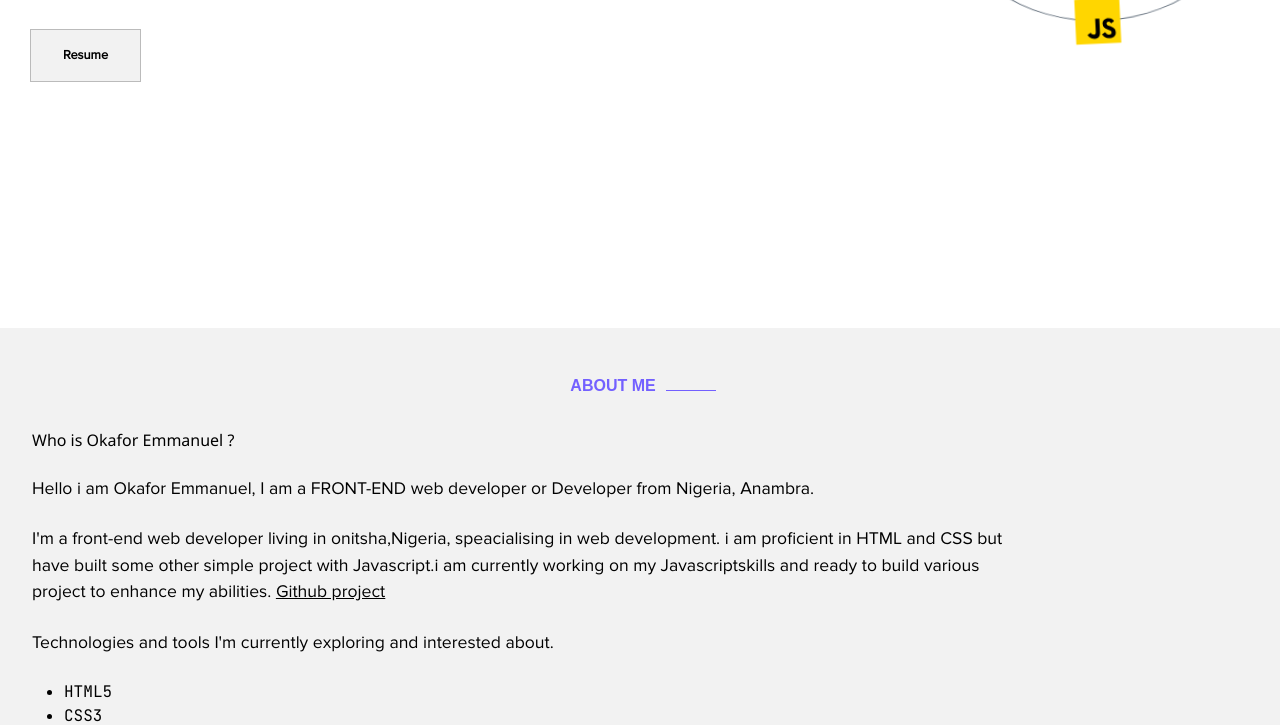
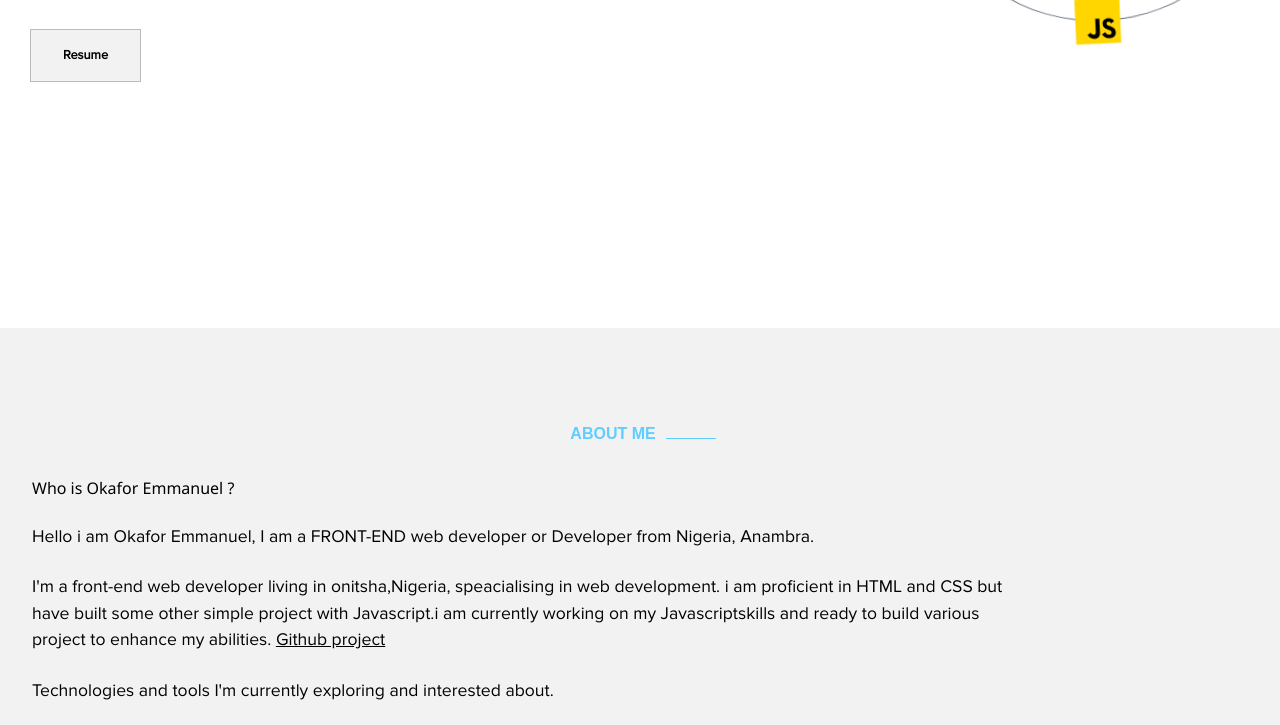
Before and after one commit to emmanuelejike/ejike-main-portfolio, a website: page index.html in a window 1280 px wide. Shown: the part 504-1229 px from the top of the page. Drawn offline with Linux system fonts and the light colour scheme; grey boxes are pictures that could not be loaded.

Commit message:
still on corrections

```diff
--- a/css/style.css
+++ b/css/style.css
@@ -1,14 +1,14 @@
 :root {
   /* Light Mode */
-  --primary-color: #7360ff;
-  --secondary-color: #9a9bef;
-  --text-primary-color: #333333;
+  --primary-color: #60cdff;
+  --secondary-color: #60cdff;
+  --text-primary-color: #8a8787;
   --text-secondary-color: #64707d;
   --bg-primary-color: #fff;
   --bg-secondary-color: #f2f2f2;
   --other-color: #ccc;
   --navbar-bg: rgba(0, 0, 0, 0.1);
-  --rotate-color: #000;
+  --rotate-color: rgb(0, 0, 0);
 
   /* Icons */
   --color-1: #e65100;
@@ -17,18 +17,6 @@
   --color-4: #ffd600;
 }
 
-[data-theme="dark"] {
-  /* Dark Mode */
-  --primary-color: #7360ff;
-  --secondary-color: #989aef;
-  --text-primary-color: #fff;
-  --text-secondary-color: #64707d;
-  --bg-primary-color: #000;
-  --bg-secondary-color: #111;
-  --other-color: #232323;
-  --navbar-bg: rgba(0, 0, 0, 0.4);
-  --rotate-color: #fff;
-}
 
 html {
   scroll-behavior: smooth;
@@ -293,6 +281,7 @@ h4 {
   background: var(--bg-secondary-color);
   padding-left: 1rem;
   padding-bottom: 1rem;
+  padding-top: 3rem;
 }
 
 #about a {
@@ -304,6 +293,7 @@ h4 {
   flex-direction: column;
   padding: 0 1.5rem;
   height: 100%;
+
 }
 
 .bio p {
@@ -323,6 +313,7 @@ h4 {
 #skills {
   margin-top: 3rem;
   margin-bottom: 3rem;
+  padding-top: 3rem;
 }
 
 .skills {
@@ -371,6 +362,7 @@ h4 {
 /* Projects */
 #projects {
   padding: 2rem;
+  padding-top: 4rem;
 }
 
 #projects .readmore {
@@ -497,6 +489,7 @@ h4 {
 /* Contact */
 .contact {
   margin: 2rem 0;
+  padding-top: 3rem;
 }
 
 .contact .container {
--- a/index.html
+++ b/index.html
@@ -9,7 +9,7 @@
     <link href="/dist/output.css" rel="stylesheet">
 
     <!-- Script -->
-    <script src="js/main.js" async></script>
+    <script src="js/main.js"></script>
   </head>
   <body id="home">
     <header id="hero">
```
Also changed, not shown: 1 other file.
